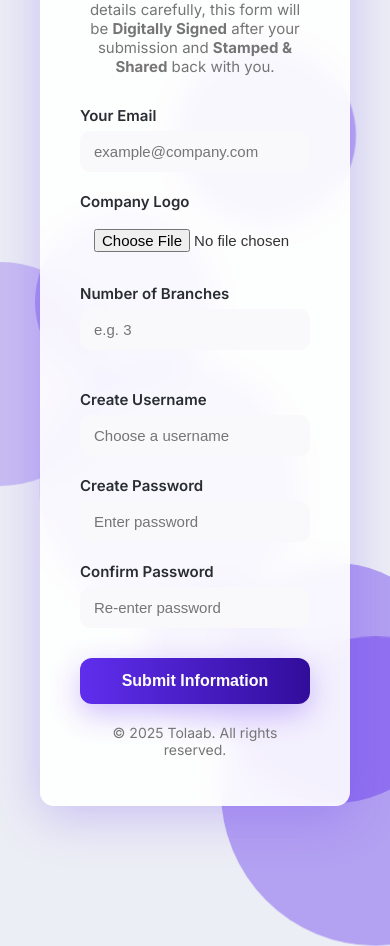
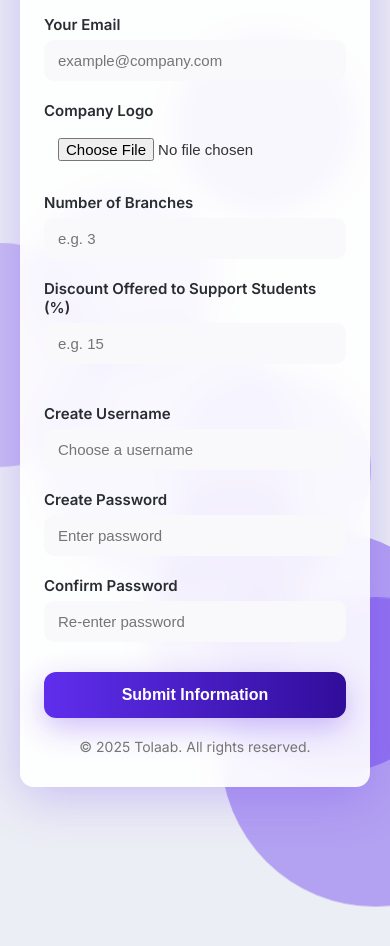
Before and after one commit to Tolaab-dot/Dashboard-Informations, a plain HTML site: page index.html in a window 390 px wide. Shown: the part 288-1234 px from the top of the page. After the commit the page ends 1195 px from the top, so only its background shows below. Drawn offline with Linux system fonts and the light colour scheme.

Commit message:
Update index.html

```diff
--- a/index.html
+++ b/index.html
@@ -44,6 +44,8 @@
     .circle8 { width: 180px; height: 180px; bottom: 40%; right: 45%; opacity: 0.3; animation-delay: 7s; }
     .circle9 { width: 240px; height: 240px; top: 75%; left: 55%; opacity: 0.4; animation-delay: 8s; }
     .circle10 { width: 120px; height: 120px; top: 10%; right: 35%; opacity: 0.25; animation-delay: 9s; }
+    .circle11 { width: 200px; height: 200px; top: 60%; right: 5%; opacity: 0.3; animation-delay: 10s; }
+    .circle12 { width: 160px; height: 160px; bottom: 15%; left: 40%; opacity: 0.35; animation-delay: 11s; }
 
     /* Form Card */
     .form-card {
@@ -89,6 +91,13 @@
     }
     .btn:hover { transform: translateY(-2px); }
     .footer-note { text-align: center; margin-top: 20px; font-size: 14px; color: #757575; }
+
+    /* Responsive */
+    @media (max-width: 600px) {
+      body { padding: 20px; }
+      .form-card { padding: 32px 24px; }
+      h1 { font-size: 22px; }
+    }
   </style>
 </head>
 <body>
@@ -104,6 +113,8 @@
   <div class="circle circle8"></div>
   <div class="circle circle9"></div>
   <div class="circle circle10"></div>
+  <div class="circle circle11"></div>
+  <div class="circle circle12"></div>
 
   <div class="form-card">
     <div class="logo">
@@ -126,6 +137,12 @@
       <div>
         <label for="branches">Number of Branches</label>
         <input type="number" id="branches" name="branches" min="1" placeholder="e.g. 3" required>
+      </div>
+
+      <!-- New Discount Field -->
+      <div>
+        <label for="discount">Discount Offered to Support Students (%)</label>
+        <input type="number" id="discount" name="discount" min="0" max="100" placeholder="e.g. 15" required>
       </div>
 
       <div id="mapLinksContainer"></div>
@@ -178,11 +195,9 @@
     document.getElementById('partnerForm').addEventListener('submit', (e) => {
       const pwd = document.getElementById('password').value;
       const confirmPwd = document.getElementById('confirmPassword').value;
-
       if (pwd !== confirmPwd) {
         e.preventDefault();
         alert('Passwords do not match. Please recheck.');
-        return;
       }
     });
   </script>
```
